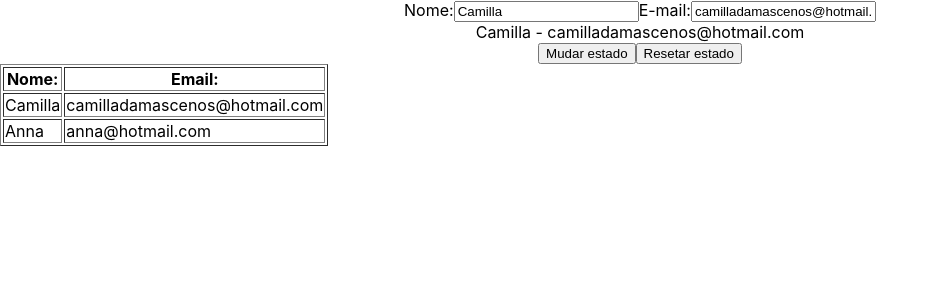
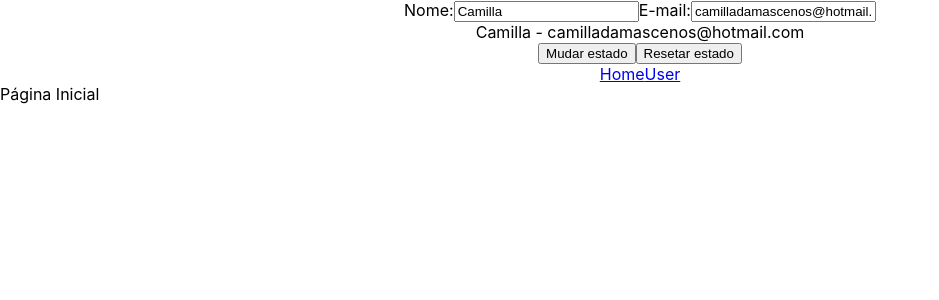
Before and after one commit to Camillads/primeiro-projeto-react, a React (Create React App) app: page / in a window 1280 px wide. Shown: the top 300 px of the page, without its empty margins (0-939 px from the left). Built offline with nearby package versions, Linux system fonts and the light colour scheme.

Commit message:
criação do menu com rotas sem estilo

```diff
--- a/src/App.js
+++ b/src/App.js
@@ -1,17 +1,13 @@
 import React, { Component } from 'react';
-import logo from './logo.svg';
-import './App.css';
-import Teste from './Teste';
+import Menu from './pages/Menu/Menu';
 import Formulario from './Formulario';
-import User from './pages/user/User';
 
 class App extends Component {
-
   render() {
     return (
       <div>
         <Formulario></Formulario>
-        <User></User>
+        <Menu></Menu>
       </div>
     );
   }
--- /dev/null
+++ b/src/RoutesConfig.js
@@ -0,0 +1,19 @@
+import Home from "./pages/home/Home";
+import User from "./pages/user/User";
+
+// App será responsável por pegar essas rotas
+
+const routesConfig = [
+    {
+        path: "/",
+        component: Home,
+        exact: true
+    },
+    {
+        path: "/user",
+        component: User,
+        exact: true
+    }
+];
+
+export default routesConfig
--- /dev/null
+++ b/src/pages/Menu/Menu.js
@@ -0,0 +1,30 @@
+import React, { Component } from 'react';
+import { Link, Route, BrowserRouter } from 'react-router-dom';
+import routesConfig from '../../RoutesConfig';
+
+
+class Menu extends Component {
+  render() {
+    return (
+      <div>
+        <BrowserRouter>
+          <div className="App">
+            <Link to="/">Home</Link>
+            <Link to="/user">User</Link>
+          </div>
+
+          {routesConfig.map((value, key) => {
+            return <Route
+              key={key}
+              path={value.path}
+              component={value.component}
+              exact={value.exact}>
+            </Route>
+          })}
+        </BrowserRouter>
+      </div>
+    );
+  }
+}
+
+export default Menu;
```
